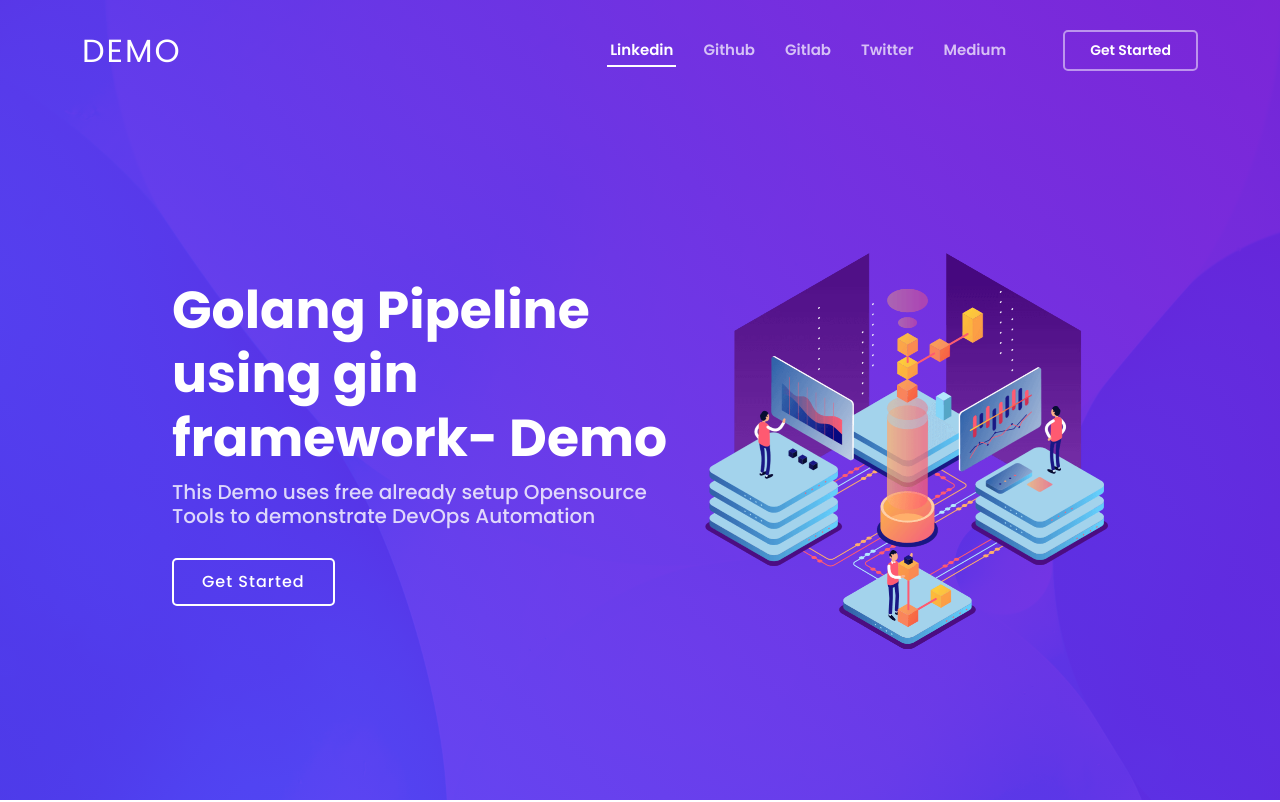
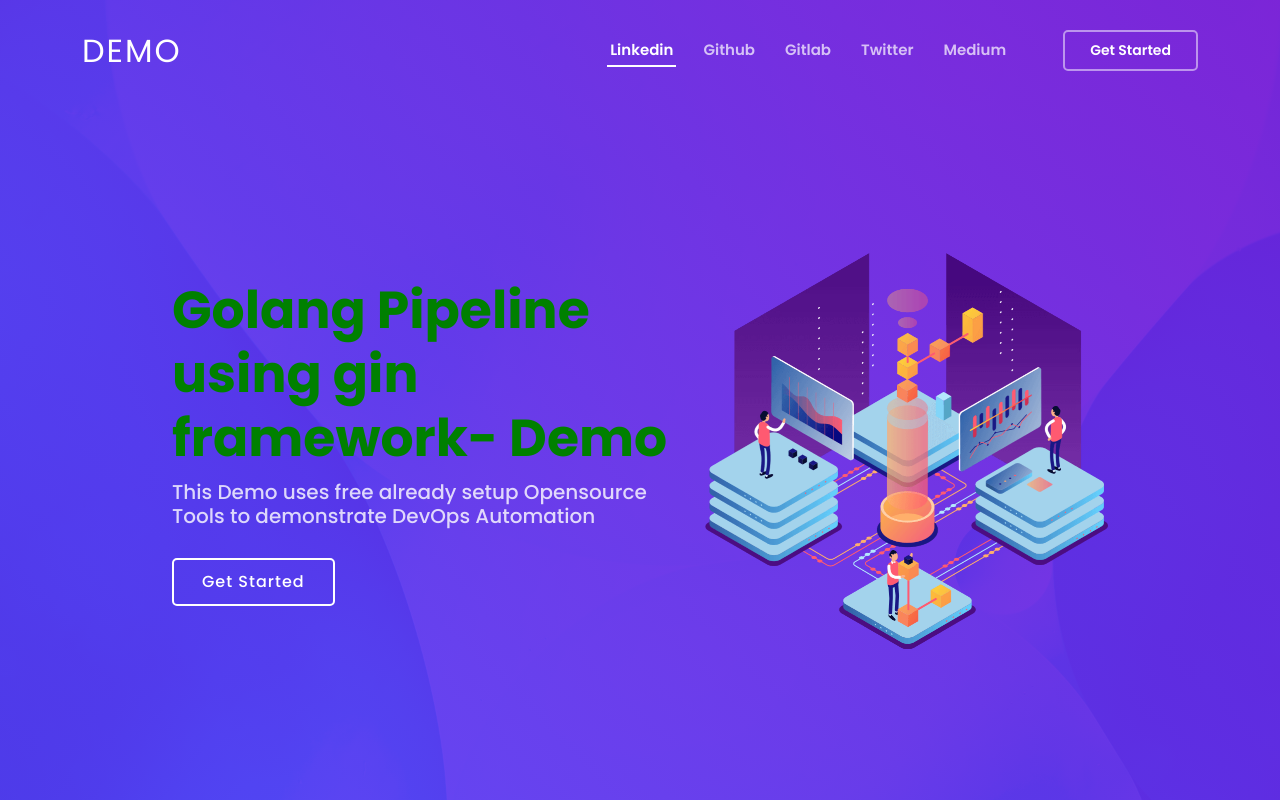
Before and after one commit to winniegakuru/golang-pipeline-USIU, a plain HTML site: page views/index.html in a window 1280 px wide. Shown: the top 802 px of the page. Drawn offline with nearby package versions, Linux system fonts and the light colour scheme.

Commit message:
Modified color

```diff
--- a/views/index.html
+++ b/views/index.html
@@ -84,8 +84,8 @@
     <div class="container-fluid" data-aos="fade-up">
       <div class="row justify-content-center">
         <div class="col-xl-5 col-lg-6 pt-3 pt-lg-0 order-2 order-lg-1 d-flex flex-column justify-content-center">
-          <h1>Golang Pipeline using gin framework- Demo</h1>
-          <h2>This Demo uses free already setup Opensource Tools to demonstrate DevOps Automation</h2>
+          <h1 style="color: green;">Golang Pipeline using gin framework- Demo</h1>
+          <h2 >This Demo uses free already setup Opensource Tools to demonstrate DevOps Automation</h2>
           <div><a href="#about" class="btn-get-started scrollto">Get Started</a></div>
         </div>
         <div class="col-xl-4 col-lg-6 order-1 order-lg-2 hero-img" data-aos="zoom-in" data-aos-delay="150">
```
Also changed, not shown: 1 other file.
